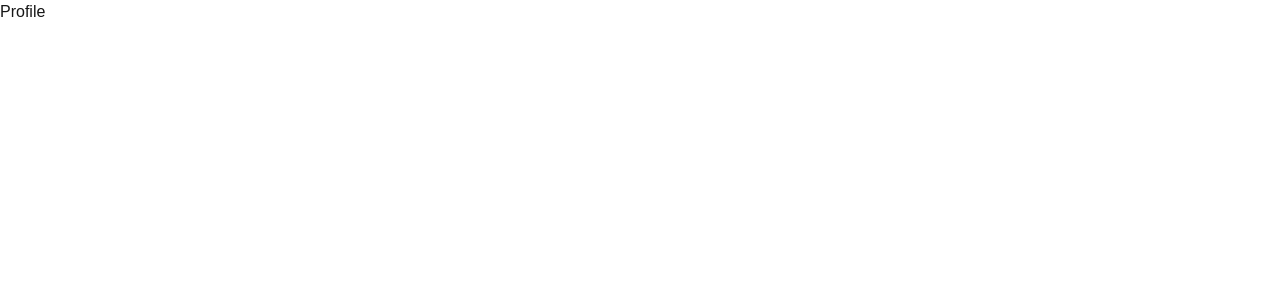
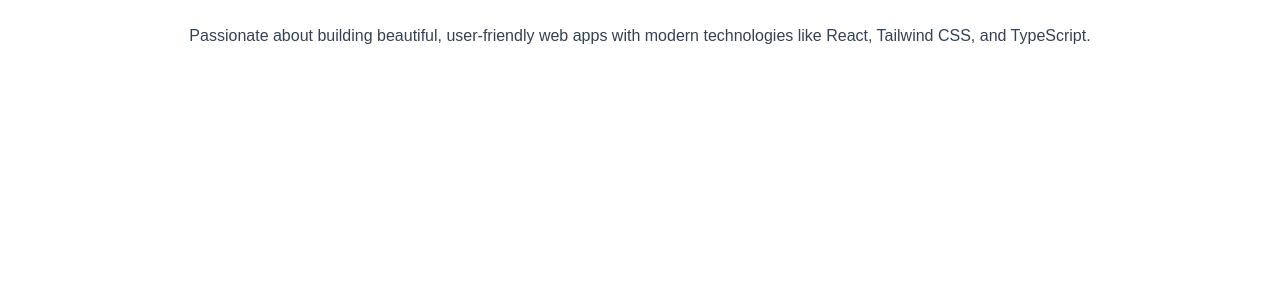
Before and after one commit to shamim-behshad/SentimentCaptcha, a Next.js app: page /profile in a window 1280 px wide. Shown: the top 300 px of the page. Built offline with nearby package versions, Linux system fonts and the light colour scheme.

Commit message:
fix: fixing profile component

```diff
--- a/src/app/profile/page.tsx
+++ b/src/app/profile/page.tsx
@@ -1,7 +1,36 @@
-function profile() {
-    return (
-      <p>Profile</p>
-    )
-  }
 
-  export default profile;
+
+export default function ProfilePage() {
+  return (
+    <main>
+      <div>
+
+        <div className="mt-6 text-center">
+          <p className="text-gray-700">
+            Passionate about building beautiful, user-friendly web apps with modern technologies like React, Tailwind CSS, and TypeScript.
+          </p>
+        </div>
+
+
+        <div >
+          <a
+            href=""
+            className="text-gray-600 hover:text-black transition"
+            target="_blank"
+            rel="noopener noreferrer"
+          >
+          </a>
+
+          <a
+            href="https://linkedin.com/in/janedoe"
+            className="text-blue-700 hover:text-blue-900 transition"
+            target="_blank"
+            rel="noopener noreferrer"
+          >
+
+          </a>
+        </div>
+      </div>
+    </main>
+  );
+}
```
